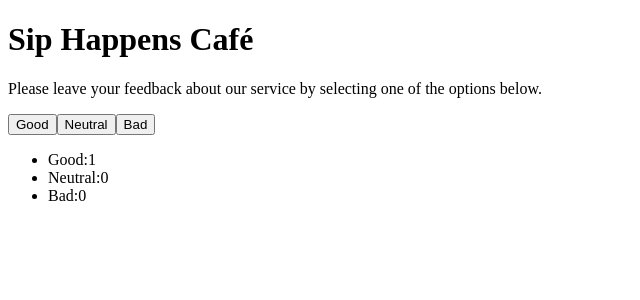
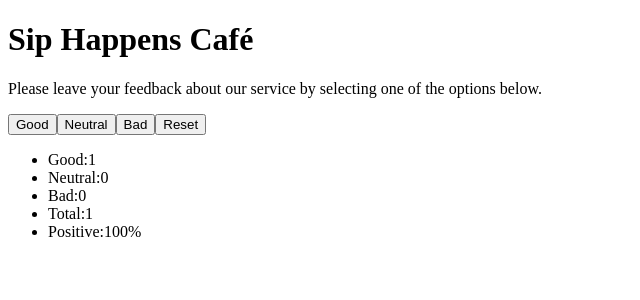
Before and after one commit to Vasyl-Khaiitov/goit-react-hw-02, a React (Vite) app: page / in a window 1280 px wide. Both pictures are taken after a click on the button "Good". Shown: the top 300 px of the page, without its empty margins (0-640 px from the left). Built offline with nearby package versions, Linux system fonts and the light colour scheme.

Commit message:
finish step 4 and 5 task

```diff
--- a/src/components/app/App.jsx
+++ b/src/components/app/App.jsx
@@ -2,6 +2,7 @@ import { useState } from 'react';
 import Descriptions from '../description/Description';
 import Feedback from '../feedback/Feedback';
 import Options from '../options/Options';
+import Notification from '../notification/Notification';
 
 export default function App() {
   const [feedback, setFeedback] = useState({
@@ -9,6 +10,7 @@ export default function App() {
     neutral: 0,
     bad: 0,
   });
+
   const updateFeedback = (feedbackType) => {
     setFeedback((prevFeedback) => ({
       ...prevFeedback,
@@ -16,11 +18,35 @@ export default function App() {
     }));
   };
 
+  const totalFeedback = feedback.good + feedback.neutral + feedback.bad;
+
+  const positiveFeedback = Math.round((feedback.good / totalFeedback) * 100);
+
+  const resetFeedback = () => {
+    setFeedback({
+      good: 0,
+      neutral: 0,
+      bad: 0,
+    });
+  };
+
   return (
     <>
       <Descriptions />
-      <Options updateFeedback={updateFeedback} />
-      <Feedback feedback={feedback} />
+      <Options
+        updateFeedback={updateFeedback}
+        resetFeedback={resetFeedback}
+        totalFeedback={totalFeedback}
+      />
+      {totalFeedback > 0 ? (
+        <Feedback
+          feedback={feedback}
+          totalFeedback={totalFeedback}
+          positiveFeedback={positiveFeedback}
+        />
+      ) : (
+        <Notification />
+      )}
     </>
   );
 }
--- a/src/components/feedback/Feedback.jsx
+++ b/src/components/feedback/Feedback.jsx
@@ -1,10 +1,16 @@
-export default function Feedback({ feedback }) {
+export default function Feedback({
+  feedback,
+  totalFeedback,
+  positiveFeedback,
+}) {
   return (
     <div>
       <ul>
         <li>Good:{feedback.good}</li>
         <li>Neutral:{feedback.neutral}</li>
         <li>Bad:{feedback.bad}</li>
+        <li>Total:{totalFeedback}</li>
+        <li>Positive:{positiveFeedback}%</li>
       </ul>
     </div>
   );
--- /dev/null
+++ b/src/components/notification/Notification.jsx
@@ -0,0 +1,7 @@
+export default function Notification() {
+  return (
+    <div>
+      <p>No feedback yet</p>
+    </div>
+  );
+}
--- a/src/components/options/Options.jsx
+++ b/src/components/options/Options.jsx
@@ -1,10 +1,14 @@
-export default function Options({ updateFeedback }) {
+export default function Options({
+  updateFeedback,
+  resetFeedback,
+  totalFeedback,
+}) {
   return (
     <div>
       <button onClick={() => updateFeedback('good')}>Good</button>
       <button onClick={() => updateFeedback('neutral')}>Neutral</button>
       <button onClick={() => updateFeedback('bad')}>Bad</button>
-      {/* <button onClick={updateFeedback}>Reset</button> */}
+      {totalFeedback > 0 && <button onClick={resetFeedback}>Reset</button>}
     </div>
   );
 }
```
Also changed, not shown: src/components/notification/Notification.module.css (added).
